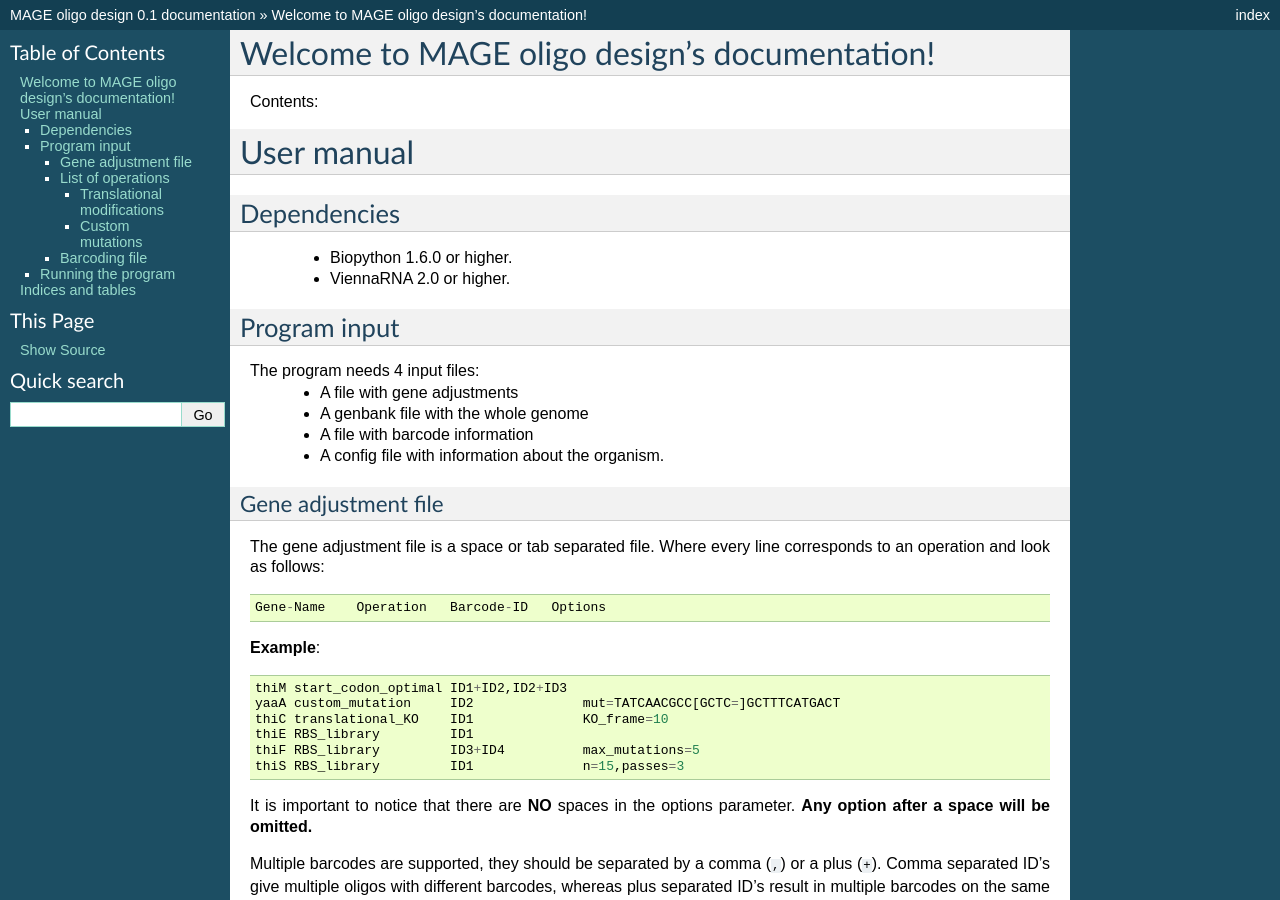
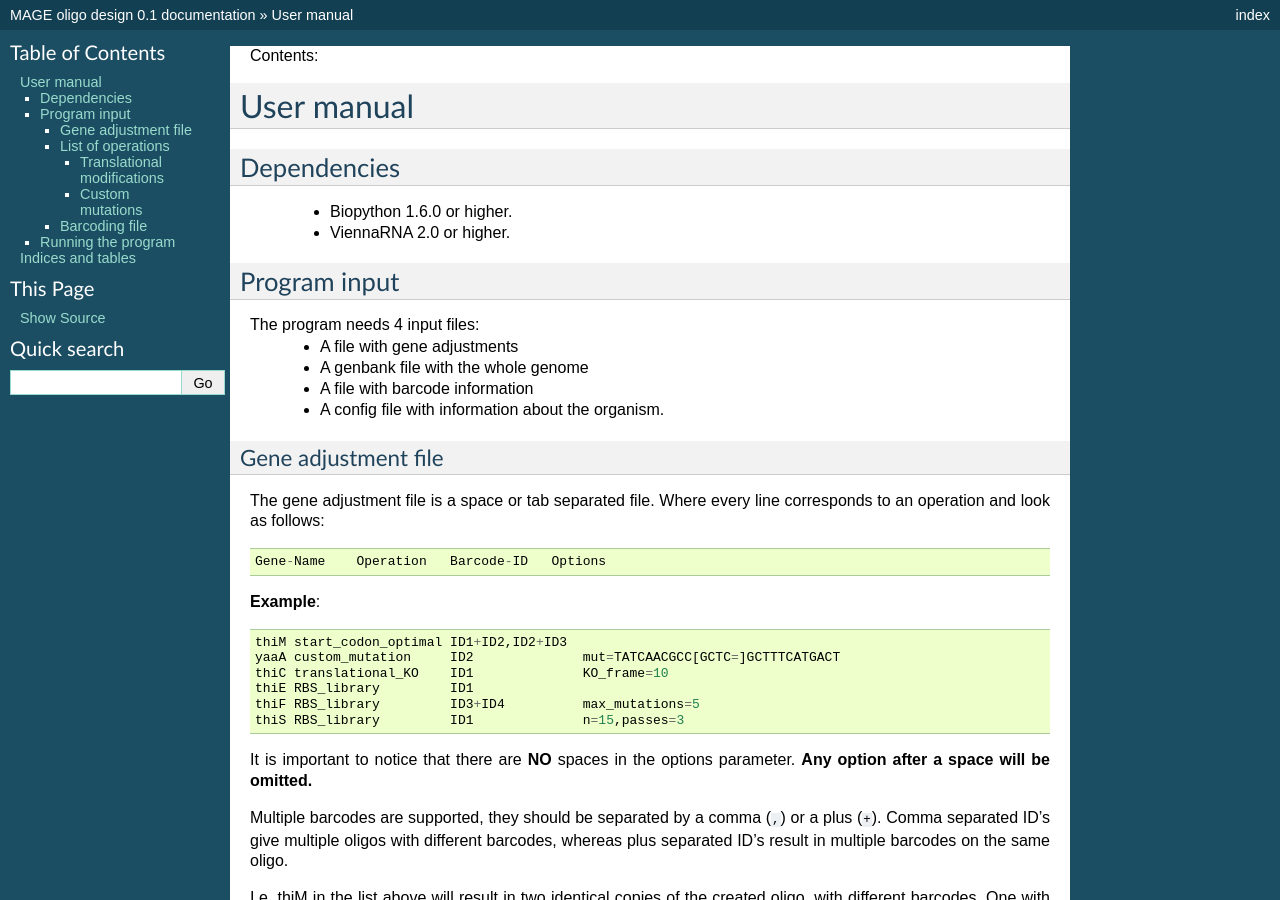
Before and after one commit to micked/MODEST, a Sphinx documentation site: the page built from doc/source/index.rst, in a window 1280 px wide and 900 px high. Built offline with Sphinx 7.4.7, drawn with Linux system fonts in a browser that asks for light colours; pages that are not in the unit, such as notebooks, are missing from menus; some of the changed text lies outside the part shown.

Commit message:
Minor doc update

```diff
--- a/doc/source/index.rst
+++ b/doc/source/index.rst
@@ -1,11 +1,3 @@
-.. MAGE oligo design documentation master file, created by
-   sphinx-quickstart on Fri Mar 22 19:10:24 2013.
-   You can adapt this file completely to your liking, but it should at least
-   contain the root `toctree` directive.
-
-Welcome to MAGE oligo design's documentation!
-=============================================
-
 Contents:
 
 .. toctree::
```
